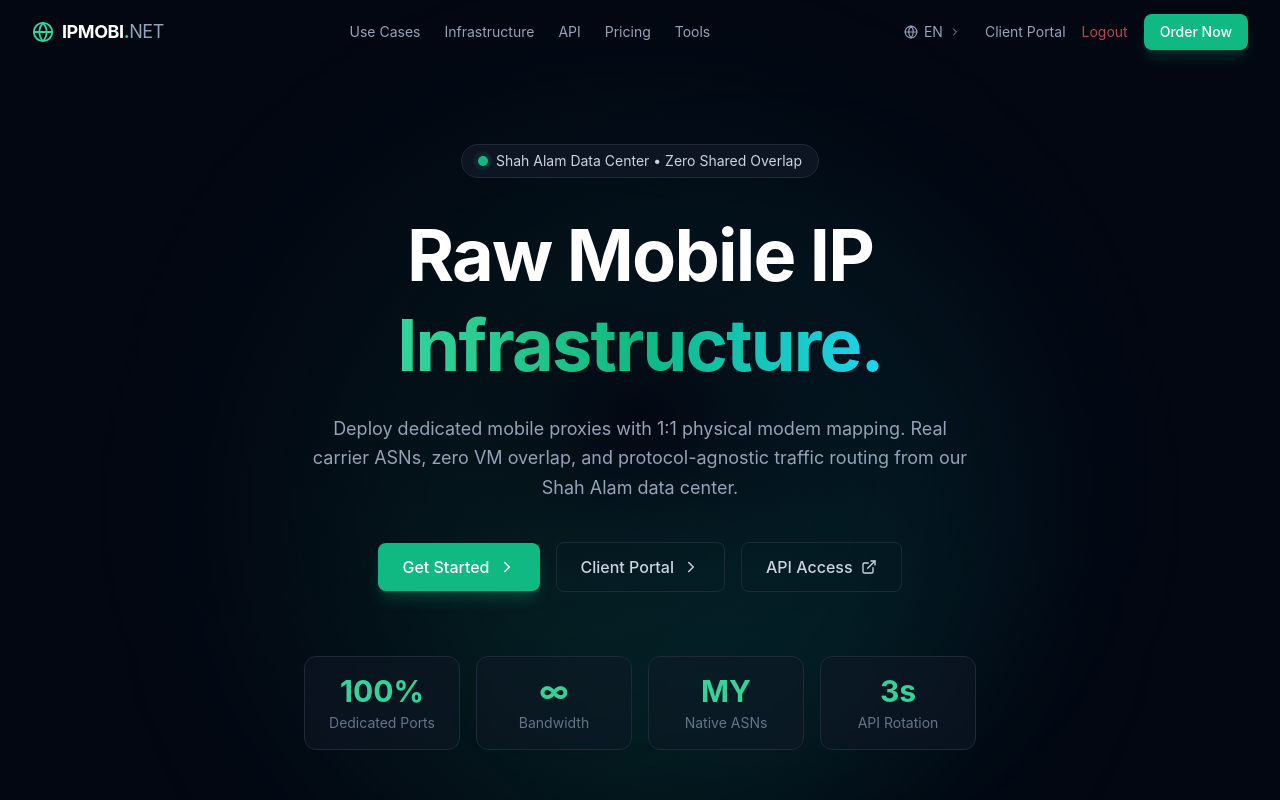
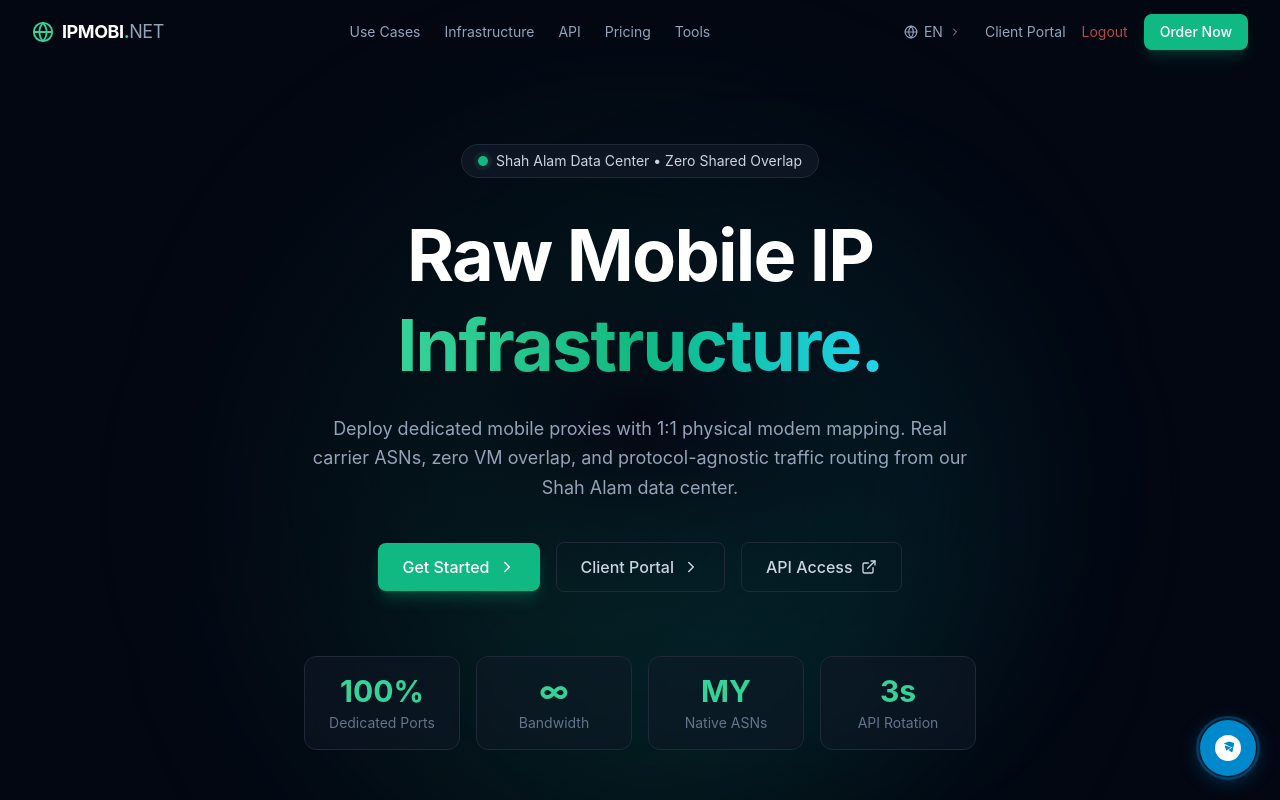
Before and after one commit to ipmobinet/ipmobi-landing, a Next.js app: page / in a window 1280 px wide. Shown: the top 800 px of the page. Built offline with nearby package versions, Linux system fonts and the light colour scheme.

Commit message:
Floating Telegram chat button on EVERY page with pulse animation

```diff
--- a/src/app/globals.css
+++ b/src/app/globals.css
@@ -51,3 +51,72 @@ html {
 ::selection {
   background-color: rgba(16, 185, 129, 0.3);
 }
+
+/* Floating Telegram Chat Button */
+.telegram-float {
+  position: fixed;
+  bottom: 24px;
+  right: 24px;
+  z-index: 9999;
+  width: 56px;
+  height: 56px;
+  border-radius: 50%;
+  background: #0088cc;
+  display: flex;
+  align-items: center;
+  justify-content: center;
+  box-shadow: 0 4px 20px rgba(0, 136, 204, 0.4);
+  transition: all 0.3s ease;
+  cursor: pointer;
+  border: none;
+  color: white;
+}
+.telegram-float:hover {
+  transform: scale(1.1);
+  box-shadow: 0 6px 30px rgba(0, 136, 204, 0.6);
+  background: #0077b5;
+}
+.telegram-float svg {
+  width: 26px;
+  height: 26px;
+}
+.telegram-float .pulse {
+  position: absolute;
+  width: 100%;
+  height: 100%;
+  border-radius: 50%;
+  border: 2px solid #0088cc;
+  animation: telegramPulse 2s infinite;
+}
+@keyframes telegramPulse {
+  0% { transform: scale(1); opacity: 0.6; }
+  100% { transform: scale(1.4); opacity: 0; }
+}
+
+/* Floating WhatsApp Button (fallback) */
+.whatsapp-float {
+  position: fixed;
+  bottom: 92px;
+  right: 24px;
+  z-index: 9999;
+  width: 48px;
+  height: 48px;
+  border-radius: 50%;
+  background: #25D366;
+  display: flex;
+  align-items: center;
+  justify-content: center;
+  box-shadow: 0 4px 15px rgba(37, 211, 102, 0.3);
+  transition: all 0.3s ease;
+  cursor: pointer;
+  border: none;
+  color: white;
+}
+.whatsapp-float:hover {
+  transform: scale(1.1);
+  box-shadow: 0 6px 25px rgba(37, 211, 102, 0.5);
+}
+.whatsapp-float svg {
+  width: 22px;
+  height: 22px;
+}
--- a/src/app/layout.tsx
+++ b/src/app/layout.tsx
@@ -127,6 +127,21 @@ export default function RootLayout({
         <LanguageProvider>
           <Navbar />
           <main className="flex-1">{children}</main>
+
+          {/* Floating Telegram Button */}
+          <a
+            href="https://t.me/IPMobiNetBot"
+            target="_blank"
+            rel="noopener noreferrer"
+            className="telegram-float"
+            aria-label="Contact us on Telegram"
+          >
+            <span className="pulse" />
+            <svg viewBox="0 0 24 24" fill="currentColor">
+              <path d="M11.944 0A12 12 0 0 0 0 12a12 12 0 0 0 12 12 12 12 0 0 0 12-12A12 12 0 0 0 12 0a12 12 0 0 0-.056 0zm4.962 7.224c.1-.002.321.023.465.14a.506.506 0 0 1 .171.325c.016.127.087.669.087.669l-1.488 7.013c-.123.555-.456.69-.771.44-.346-.275-2.148-1.4-2.574-1.666-.346-.216-.688-.324-.06-.58l3.123-2.1c.34-.25.174-.535-.19-.314l-4.656 3c-.29.175-.554.1-.647-.12l-1.26-3.123c-.225-.543.107-.766.44-.913.28-.123.547-.17.855-.034l4.198 1.685c.36.128.69-.043.542-.33L8.557 8.137c-.165-.307.034-.648.335-.733.53-.154 1-.333 1.677-.546.688-.218 1.288-.412 1.755-.662.54-.293.72-.12.72-.12s.273.048.462.132z"/>
+            </svg>
+          </a>
+
           <Footer />
         </LanguageProvider>
       </body>
```
